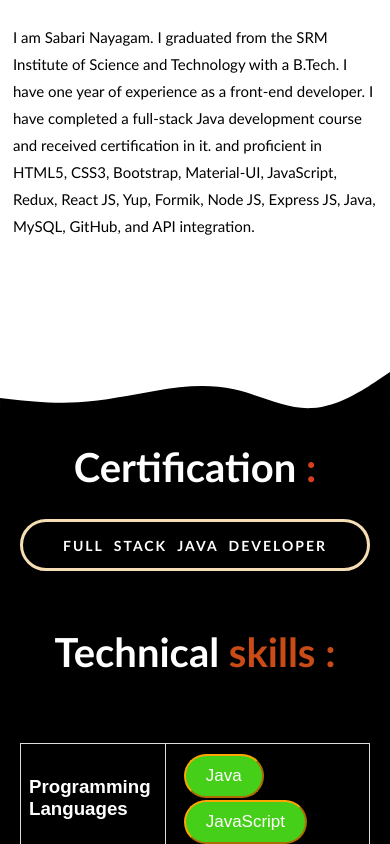
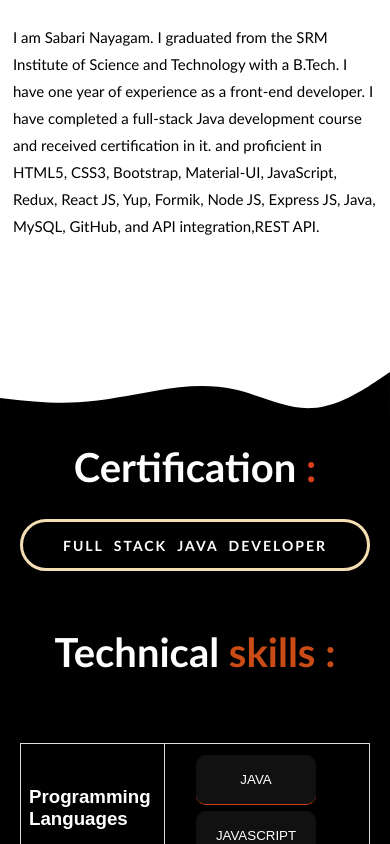
Before and after one commit to Sabarinayagam/Portfolio, a React (Create React App) app: page / in a window 390 px wide. Shown: the part 860-1704 px from the top of the page. Built offline with nearby package versions, Linux system fonts and the light colour scheme.

Commit message:
buttons has been changed

```diff
--- a/src/Sabari/Home.js
+++ b/src/Sabari/Home.js
@@ -52,21 +52,30 @@
 
   const data = [
     { "Programming Languages": ["Java", "JavaScript"] },
-    { "Web Technology": ["HTML5", "CSS3", "BootStrap5", "Material UI"] },
+    {
+      "Web Technology": [
+        "HTML5",
+        "CSS3",
+        "BootStrap5",
+        "Material UI",
+        "REST API",
+        "Postman",
+      ],
+    },
     {
       Framework: [
         "React JS",
         "Redux",
         "Saga",
         "Formik",
-        "Yup",
+        // "Yup",
         "React-Router-Dom",
         "NodeJS",
         "Express JS",
       ],
     },
     { DataBase: ["MySql"] },
-    { IDE: ["VS Code", "eclipse", "GitHub"] },
+    { IDE: ["VS Code", "Eclipse", "GitHub"] },
   ];
 
   return (
@@ -130,7 +139,7 @@
           <div className="namecont">
             <p>Hello I'm</p>
             <h1>Sabari Nayagam</h1>
-            <h2>Front End Developer</h2>
+            <h2>Full Stack Developer</h2>
             <Stack spacing={2} direction="row">
               <a href={Sabari_Resume} download="Sabari Resume.pdf">
                 {" "}
@@ -175,7 +184,7 @@
               {" "}
               and proficient in HTML5, CSS3, Bootstrap, Material-UI, JavaScript,
               Redux, React JS, Yup, Formik, Node JS, Express JS, Java, MySQL,
-              GitHub, and API integration.
+              GitHub, and API integration,REST API.
             </span>
           </p>
         </div>
@@ -222,7 +231,15 @@
                   <td>
                     {Array.isArray(value) ? (
                       value.map((val, i) => (
-                        <button key={i} className="tablebtn">
+                        <button
+                          key={i}
+                          className="btn"
+                          id="btn"
+                          style={{
+                            left: "20px",
+                          }}
+                        >
+                          {/* <button key={i} className="tablebtn"> */}
                           {val}
                         </button>
                       ))
--- a/src/Sabari/Portfolio.css
+++ b/src/Sabari/Portfolio.css
@@ -8,6 +8,8 @@
   --white: #ffffff;
   --orange: #ff4500;
   --red: #ff0000;
+  /* --blue: #007bff; */
+  --blue: #1e64d4;
 }
 
 html {
@@ -361,14 +363,14 @@
   padding: 5px;
   border-radius: 50px;
   padding: 10px 20px;
-  background-color: #4bdc1bf0;
+  background-color: var(--blue);
   color: var(--white);
   margin-left: 10px;
   margin-top: 2px;
-  border-color: orange;
+  border: none;
 }
 .tablebtn:hover {
-  color: var(--red);
+  /* color: blue; */
 }
 
 /* ....................projects.................. */
@@ -711,4 +713,21 @@
   .logoname {
     font-size: 35px;
   }
+  /* .........button........ */
+  #btn {
+    margin: 3px;
+  }
+  td h3 {
+    display: flex;
+    align-items: center;
+    justify-content: center;
+  }
+  td h3:nth-child(3) {
+    color: red;
+  }
 }
+/* .........button........ */
+#btn {
+  margin-right: 20px;
+  margin-top: 3px;
+}
```
